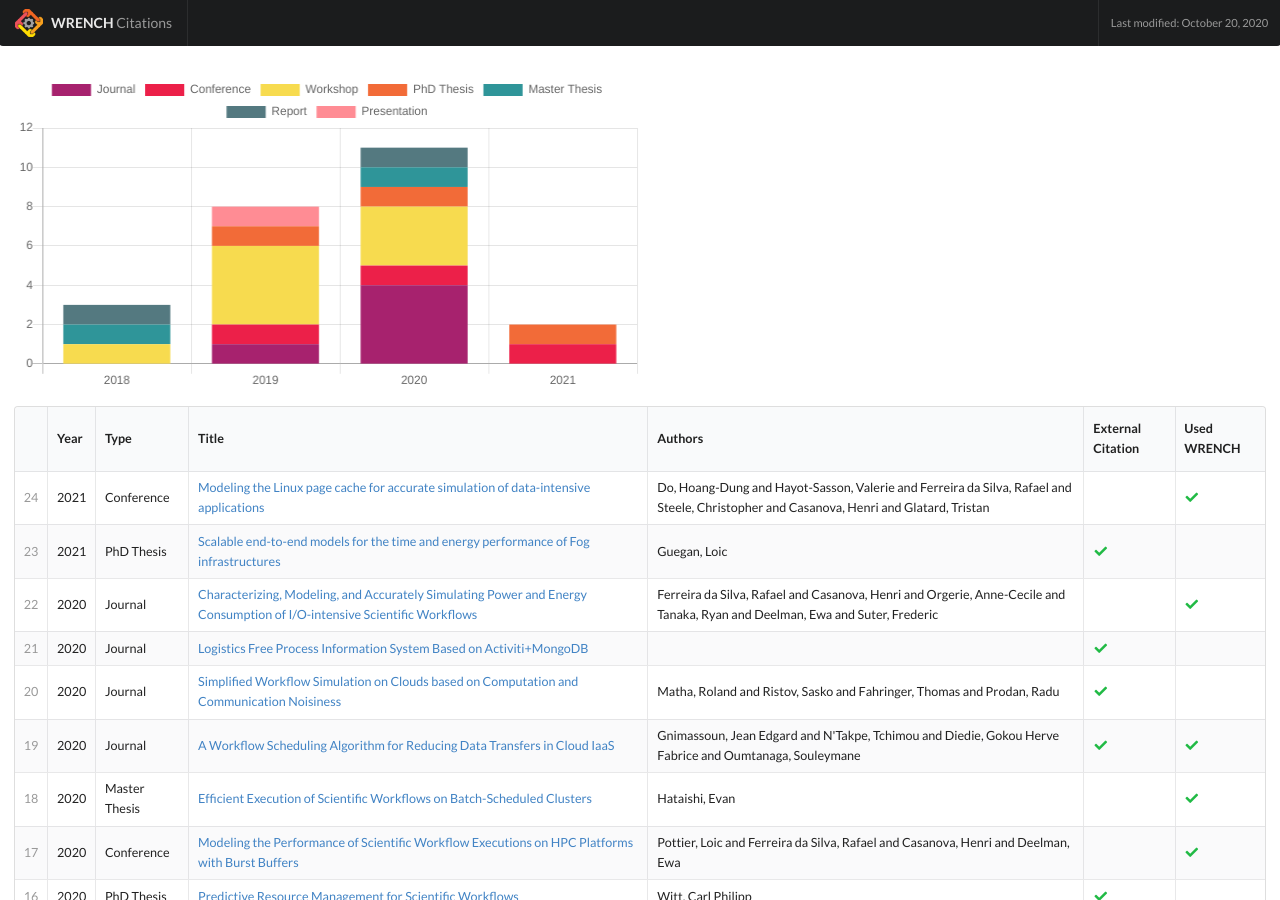
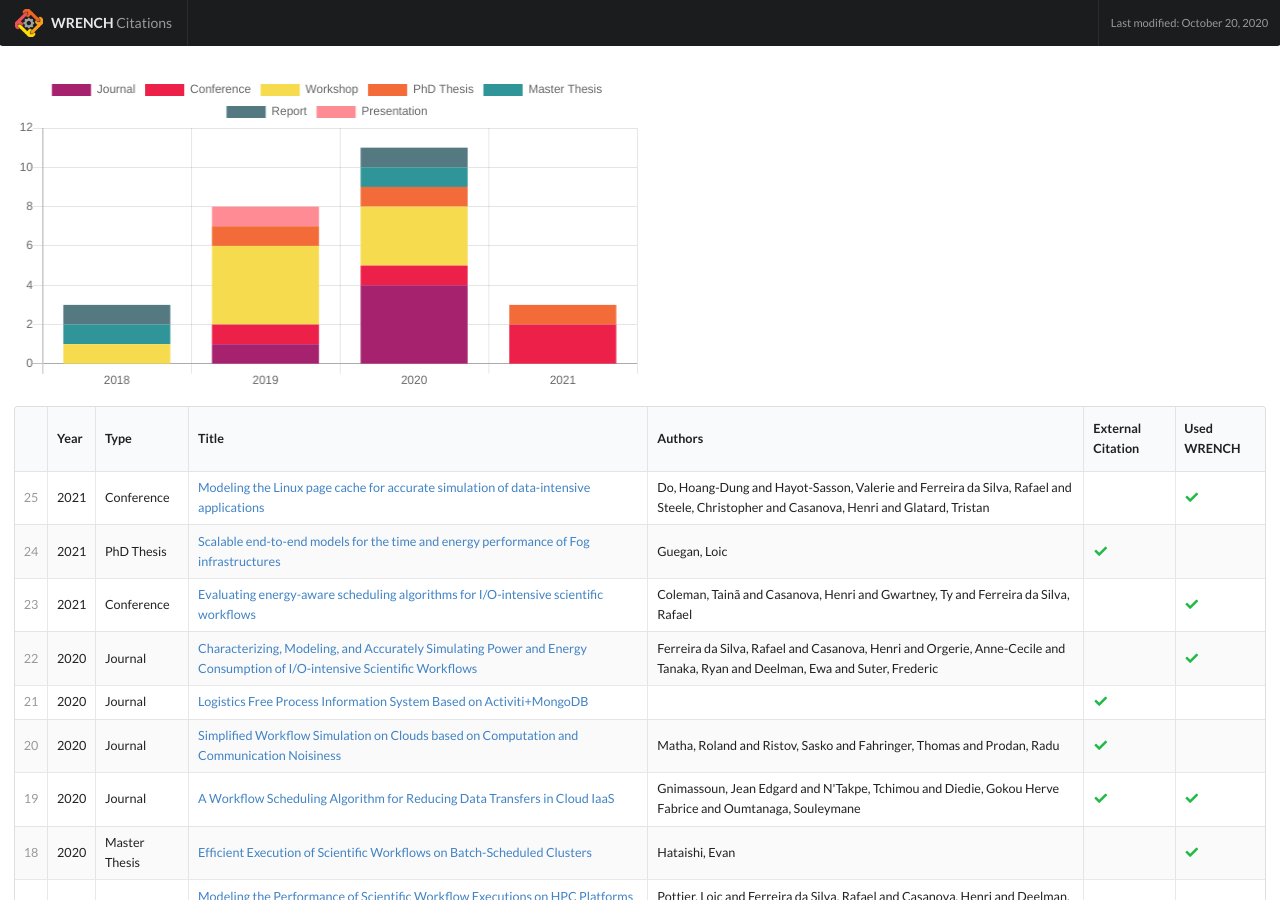
Before and after one commit to wrench-project/wrench-citations, a Jekyll site: the page built from index.html, in a window 1280 px wide and 900 px high. Built offline with Jekyll 4.4.1, drawn with Linux system fonts in a browser that asks for light colours; nearby versions of some CDN libraries; the list of posts is cut into pages by our own code.

Commit message:
Update citations.yml

```diff
--- a/_data/citations.yml
+++ b/_data/citations.yml
@@ -1,3 +1,11 @@
+- year: 2021
+  type: Conference
+  title: Evaluating energy-aware scheduling algorithms for I/O-intensive scientific workflows
+  authors: Coleman, Tainã and Casanova, Henri and Gwartney, Ty and Ferreira da Silva, Rafael
+  url:
+  self: True
+  usage: True
+
 - year: 2021
   type: "PhD Thesis"
   title: "Scalable end-to-end models for the time and energy performance of Fog infrastructures"
```
